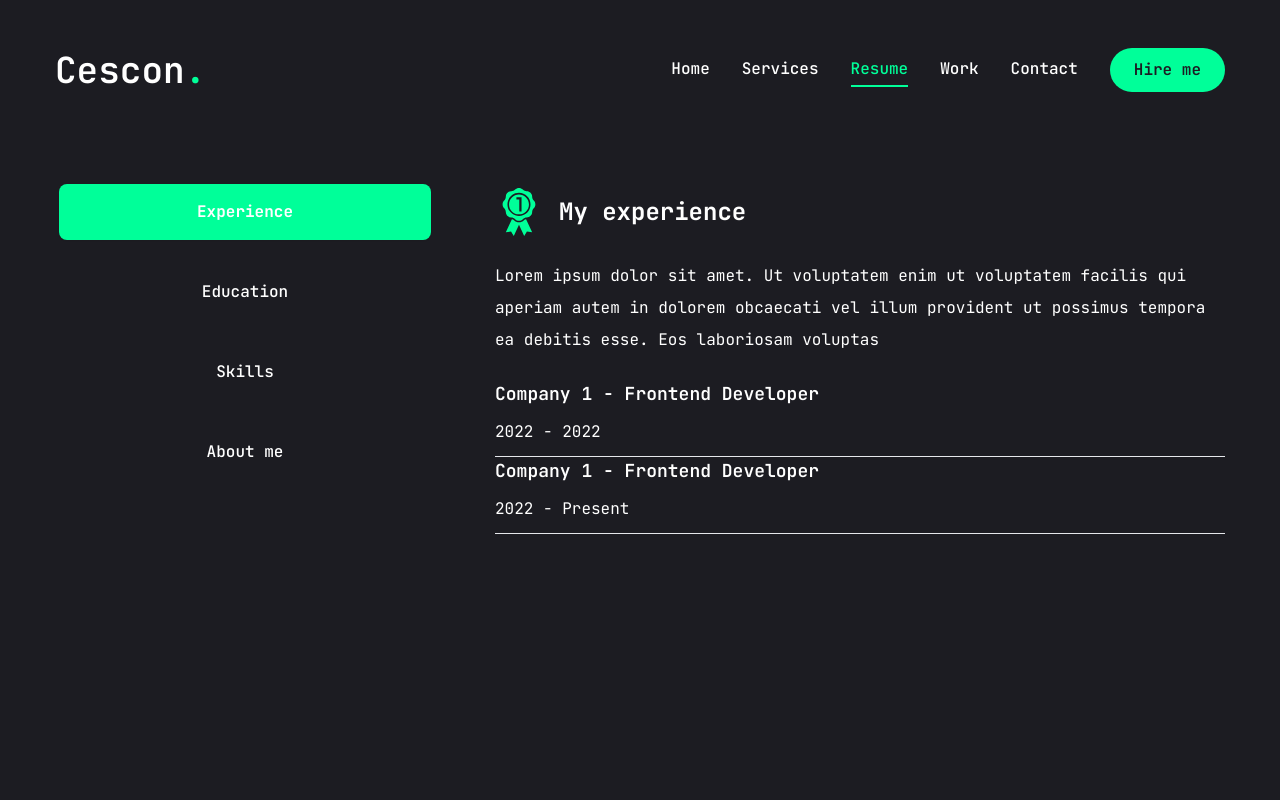
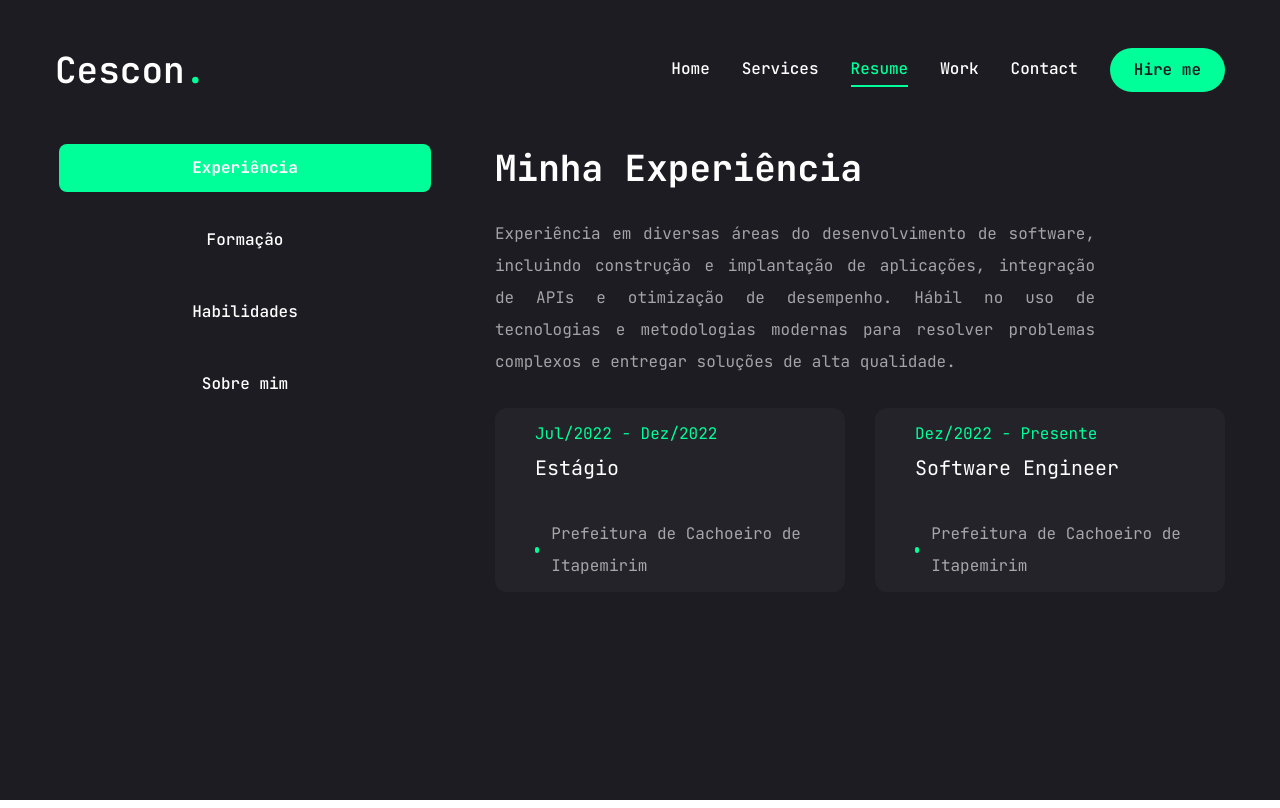
Before and after one commit to GustavoCescon/portfolio, a Next.js app: page /resume in a window 1280 px wide. Built offline with nearby package versions, Linux system fonts and the light colour scheme.

Commit message:
Finalizando a página de resumo

```diff
--- a/app/resume/page.jsx
+++ b/app/resume/page.jsx
@@ -1,39 +1,57 @@
 "use client";
 
-import { FaCss3, FaHtml5, FaJs, FaNodeJs, FaReact } from "react-icons/fa";
-import { SiNestjs, SiNextdotjs, SiTailwindcss } from "react-icons/si";
+import {
+	FaCss3,
+	FaHtml5,
+	FaJs,
+	FaNodeJs,
+	FaPhp,
+	FaReact,
+} from "react-icons/fa";
+import {
+	SiBootstrap,
+	SiCypress,
+	SiDocker,
+	SiGit,
+	SiJquery,
+	SiNestjs,
+	SiNextdotjs,
+	SiTailwindcss,
+	SiTypescript,
+	SiVuedotjs,
+} from "react-icons/si";
 
 const about = {
-	title: "About Me",
+	title: "Sobre Mim",
 	description:
-		"Lorem ipsum dolor sit amet. Ut voluptatem enim ut voluptatem facilis qui aperiam autem in dolorem obcaecati vel illum provident ut possimus tempora ea debitis esse. Eos laboriosam voluptas",
+		"Sou um profissional apaixonado por tecnologia e inovação, com experiência em desenvolvimento de software e resolução de problemas complexos. Tenho interesse em aprender constantemente e aplicar novas tecnologias para criar soluções eficientes e impactantes. Valorizo a colaboração em equipe e estou sempre em busca de desafios que me permitam crescer tanto profissional quanto pessoalmente.",
 	info: [
 		{
-			fieldName: "Name",
-			fieldValue: "John Doe",
+			fieldName: "Nome",
+			fieldValue: "Gustavo Cescon",
 		},
 		{
-			fieldName: "Phone",
-			fieldValue: "John Doe",
+			fieldName: "Telefone",
+			fieldValue: "(28) 99976-4529",
 		},
 		{
-			fieldName: "Experience",
+			fieldName: "Experiência",
 			fieldValue: "2+ years",
 		},
 		{
-			fieldName: "Nationality",
+			fieldName: "Nacionalidade",
 			fieldValue: "Brasileiro",
+		},
+		{
+			fieldName: "Linkedin",
+			fieldValue: "gustavo-cescon",
 		},
 		{
 			fieldName: "Email",
 			fieldValue: "gustavocescon@gmail.com",
 		},
 		{
-			fieldName: "FreeLancer",
-			fieldValue: "Available",
-		},
-		{
-			fieldName: "Languages",
+			fieldName: "Idiomas",
 			fieldValue: "English, Portuguese",
 		},
 	],
@@ -41,35 +59,29 @@ const about = {
 
 const experience = {
 	icon: "/assets/resume/badge.svg",
-	title: "My experience",
+	title: "Minha Experiência",
 	description:
-		"Lorem ipsum dolor sit amet. Ut voluptatem enim ut voluptatem facilis qui aperiam autem in dolorem obcaecati vel illum provident ut possimus tempora ea debitis esse. Eos laboriosam voluptas",
+		"Experiência em diversas áreas do desenvolvimento de software, incluindo construção e implantação de aplicações, integração de APIs e otimização de desempenho. Hábil no uso de tecnologias e metodologias modernas para resolver problemas complexos e entregar soluções de alta qualidade.",
 	items: [
 		{
-			company: "Company 1",
-			position: "Frontend Developer",
-			duration: "2022 - 2022",
+			company: "Prefeitura de Cachoeiro de Itapemirim",
+			position: "Estágio",
+			duration: "Jul/2022 - Dez/2022",
 		},
 		{
-			company: "Company 1",
-			position: "Frontend Developer",
-			duration: "2022 - Present",
+			company: "Prefeitura de Cachoeiro de Itapemirim",
+			position: "Software Engineer",
+			duration: "Dez/2022 - Presente",
 		},
 	],
 };
 
 const education = {
 	icon: "/assets/resume/cap.svg",
-	title: "My education",
+	title: "Minha Formação",
 	description:
-		"Lorem ipsum dolor sit amet. Ut voluptatem enim ut voluptatem facilis qui aperiam autem in dolorem obcaecati vel illum provident ut possimus tempora ea debitis esse. Eos laboriosam voluptas",
+		"Formado em Sistemas de Informação, com uma sólida base em desenvolvimento de software, design de sistemas e análise de dados. Experiência acadêmica que inclui projetos práticos e estudo de metodologias modernas aplicadas ao desenvolvimento de tecnologias.",
 	items: [
-		{
-			institution:
-				"Instituto Federal de Educação, Ciência e Tecnologia do Espírito Santo",
-			degree: "Sistemas de informação",
-			duration: "2015 - 2017",
-		},
 		{
 			institution: "Estacio de Sá",
 			degree: "Sistemas de informação",
@@ -89,9 +101,9 @@ const education = {
 };
 
 const skills = {
-	title: "My skills",
+	title: "Minhas Habilidades",
 	description:
-		"Lorem ipsum dolor sit amet. Ut voluptatem enim ut voluptatem facilis qui aperiam autem in dolorem obcaecati vel illum provident ut possimus tempora ea debitis esse. Eos laboriosam voluptas",
+		"Minhas habilidades incluem desenvolvimento web, integração de APIs, otimização de desempenho e resolução de problemas complexos. Sou capaz de aprender rapidamente novas tecnologias e aplicá-las para alcançar resultados eficazes em projetos desafiadores.",
 	skillLists: [
 		{
 			icon: <FaHtml5 />,
@@ -125,19 +137,51 @@ const skills = {
 			icon: <SiNestjs />,
 			name: "nest.js",
 		},
+		{
+			icon: <FaPhp />,
+			name: "php",
+		},
+		{
+			icon: <SiTypescript />,
+			name: "typescript",
+		},
+		{
+			icon: <SiJquery />,
+			name: "jquery",
+		},
+		{
+			icon: <SiCypress />,
+			name: "cypress",
+		},
+		{
+			icon: <SiVuedotjs />,
+			name: "vue",
+		},
+		{
+			icon: <SiDocker />,
+			name: "docker",
+		},
+		{
+			icon: <SiGit />,
+			name: "git",
+		},
+		{
+			icon: <SiBootstrap />,
+			name: "bootstrap",
+		},
 	],
 };
 
 import { Tabs, TabsContent, TabsList, TabsTrigger } from "@/components/ui/tabs";
+
+import { ScrollArea } from "@/components/ui/scroll-area";
 import {
 	Tooltip,
 	TooltipContent,
 	TooltipProvider,
 	TooltipTrigger,
-} from "@radix-ui/react-tooltip";
-
-import { ScrollArea } from "@/components/ui/scroll-area";
-import { delay, motion } from "framer-motion";
+} from "@/components/ui/tooltip";
+import { motion } from "framer-motion";
 
 const Resume = () => {
 	return (
@@ -159,38 +203,131 @@ const Resume = () => {
 					className="flex flex-col xl:flex-row gap-[60px]"
 				>
 					<TabsList className="flex flex-col w-full max-w-[380px] mx-auto xl:mx-0 gap-6">
-						<TabsTrigger value="experience">Experience</TabsTrigger>
-						<TabsTrigger value="education">Education</TabsTrigger>
-						<TabsTrigger value="skills">Skills</TabsTrigger>
-						<TabsTrigger value="about">About me</TabsTrigger>
+						<TabsTrigger value="experience">Experiência</TabsTrigger>
+						<TabsTrigger value="education">Formação</TabsTrigger>
+						<TabsTrigger value="skills">Habilidades</TabsTrigger>
+						<TabsTrigger value="about">Sobre mim</TabsTrigger>
 					</TabsList>
 
 					<div className="min-h-[70vh] w-full">
 						<TabsContent value="experience" className="w-full">
-							<div className="flex flex-col gap-6">
-								<div className="flex items-center gap-4">
-									<img
-										src={experience.icon}
-										alt="experience"
-										className="w-12 h-12"
-									/>
-									<h2 className="text-2xl font-bold">My experience</h2>
+							<div className="flex flex-col gap-[30px] text-center xl:text-left">
+								<h3 className="text-4xl font-bold">{experience.title}</h3>
+								<p className="max-w-[600px] text-white/60 mx-auto xl:mx-0 text-justify">
+									{experience.description}
+								</p>
+								<ScrollArea className="h-[400px]">
+									<ul className="grid grid-cols-1 lg:grid-cols-2 gap-[30px]">
+										{experience.items.map((item, index) => {
+											return (
+												<li
+													// biome-ignore lint/suspicious/noArrayIndexKey: <explanation>
+													key={index}
+													className="bg-[#232329] h-[184px] py-6 px-10 rounded-xl flex flex-col justify-center items-center lg:items-start gap-1"
+												>
+													<span className="text-accent">{item.duration}</span>
+													<h3 className="text-xl max-w-[260px] min-h-[60px] text-center lg:text-left">
+														{item.position}
+													</h3>
+													<div className="flex items-center gap-3">
+														<span className="w-[6px] h-[6px] rounded-full bg-accent" />
+														<p className="text-white/60 ">{item.company}</p>
+													</div>
+												</li>
+											);
+										})}
+									</ul>
+								</ScrollArea>
+							</div>
+						</TabsContent>
+						<TabsContent value="education" className="w-full">
+							<div className="flex flex-col gap-[30px] text-center xl:text-left">
+								<h3 className="text-4xl font-bold">{education.title}</h3>
+								<p className="max-w-[600px] text-white/60 mx-auto xl:mx-0 text-justify">
+									{education.description}
+								</p>
+								<ScrollArea className="h-[400px]">
+									<ul className="grid grid-cols-1 lg:grid-cols-2 gap-[30px]">
+										{education.items.map((item, index) => {
+											return (
+												<li
+													// biome-ignore lint/suspicious/noArrayIndexKey: <explanation>
+													key={index}
+													className="bg-[#232329] h-[184px] py-6 px-10 rounded-xl flex flex-col justify-center items-center lg:items-start gap-1"
+												>
+													<span className="text-accent">{item.duration}</span>
+													<h3 className="text-xl max-w-[260px] min-h-[60px] text-center lg:text-left">
+														{item.degree}
+													</h3>
+													<div className="flex items-center gap-3">
+														<span className="w-[6px] h-[6px] rounded-full bg-accent" />
+														<p className="text-white/60 ">{item.institution}</p>
+													</div>
+												</li>
+											);
+										})}
+									</ul>
+								</ScrollArea>
+							</div>
+						</TabsContent>
+						<TabsContent value="skills" className="w-full h-full">
+							<div className="flex flex-col gap-[30px]">
+								<div className="flex flex-col gap-[30px] text-center xl:text-left">
+									<h3 className="text-4xl font-bold">{skills.title}</h3>
+									<p className="max-w-[600px] text-white/60 mx-auto xl:mx-0 text-justify">
+										{skills.description}
+									</p>
 								</div>
-								<p>{experience.description}</p>
-								<ScrollArea>
-									{experience.items.map((item, index) => (
-										<div
-											// biome-ignore lint/suspicious/noArrayIndexKey: <explanation>
-											key={index}
-											className="flex flex-col gap-2 border-b border-gray-200 pb-2"
-										>
-											<h3 className="text-lg font-semibold">
-												{item.company} - {item.position}
-											</h3>
-											<p>{item.duration}</p>
-										</div>
-									))}
+								<ScrollArea className="h-[320px] xl:h-[350px] ">
+									<ul className="grid grid-cols-2 sm:grid-cols-3 md:grid-cols-4 gap-4 xl:gap-[30px]">
+										{skills.skillLists.map((skill, index) => {
+											return (
+												<li
+													// biome-ignore lint/suspicious/noArrayIndexKey: <explanation>
+													key={index}
+												>
+													<TooltipProvider delayDuration={100}>
+														<Tooltip>
+															<TooltipTrigger className="w-full h-[150px] bg-[#232328] rounded-xl flex justify-center items-center group">
+																<div className="text-6xl group-hover:text-accent transition-all duration-300">
+																	{skill.icon}
+																</div>
+															</TooltipTrigger>
+															<TooltipContent>
+																<p className="capitalize">{skill.name}</p>
+															</TooltipContent>
+														</Tooltip>
+													</TooltipProvider>
+												</li>
+											);
+										})}
+									</ul>
 								</ScrollArea>
+							</div>
+						</TabsContent>
+						<TabsContent
+							value="about"
+							className="w-full text-center xl:text-justify"
+						>
+							<div className="flex flex-col gap-[30px]">
+								<h3 className="text-4xl font-bold">{about.title}</h3>
+								<p className="max-w-[600px] text-white/60 mx-auto xl:mx-0 text-justify">
+									{about.description}
+								</p>
+								<ul className="grid grid-cols-1 xl:grid-cols-2 gap-y-6 max-w-[720px] mx-auto xl:mx-0">
+									{about.info.map((info, index) => {
+										return (
+											<li
+												// biome-ignore lint/suspicious/noArrayIndexKey: <explanation>
+												key={index}
+												className="flex items-center justify-center xl:justify-start gap-4"
+											>
+												<span className="text-white/60">{info.fieldName}</span>
+												<span className="text-xl">{info.fieldValue}</span>
+											</li>
+										);
+									})}
+								</ul>
 							</div>
 						</TabsContent>
 					</div>
--- a/components/ui/tabs.jsx
+++ b/components/ui/tabs.jsx
@@ -20,7 +20,7 @@ const TabsTrigger = React.forwardRef(({ className, ...props }, ref) => (
 	<TabsPrimitive.Trigger
 		ref={ref}
 		className={cn(
-			"inline-flex items-center w-full bg-[#272772c] justify-center whitespace-nowrap text-white rounded-lg p-3 text-balance font-medium ring-offset-white transition-all disabled:pointer-events-none disabled:opacity-50 data-[state=active]:bg-accent data-[state=active]:text-p data-[state=active]:font-bold data-[state=active]:shadow-sm",
+			"inline-flex items-center w-full bg-[#272772c] justify-center whitespace-nowrap text-white rounded-lg p-3 text-base font-medium ring-offset-white transition-all disabled:pointer-events-none disabled:opacity-50 data-[state=active]:bg-accent data-[state=active]:text-p data-[state=active]:font-bold data-[state=active]:shadow-sm",
 			className,
 		)}
 		{...props}
@@ -32,7 +32,7 @@ const TabsContent = React.forwardRef(({ className, ...props }, ref) => (
 	<TabsPrimitive.Content
 		ref={ref}
 		className={cn(
-			"mt-2 ring-offset-white focus-visible:outline-none focus-visible:ring-2 focus-visible:ring-slate-950 focus-visible:ring-offset-2 dark:ring-offset-slate-950 dark:focus-visible:ring-slate-300",
+			"min-h-[480px] mt-2 ring-offset-white focus-visible:outline-none focus-visible:ring-2 focus-visible:ring-slate-950 focus-visible:ring-offset-2 dark:ring-offset-slate-950 dark:focus-visible:ring-slate-300",
 			className,
 		)}
 		{...props}
```
Also changed, not shown: components/ui/scroll-area.jsx (+21 -15 lines).
